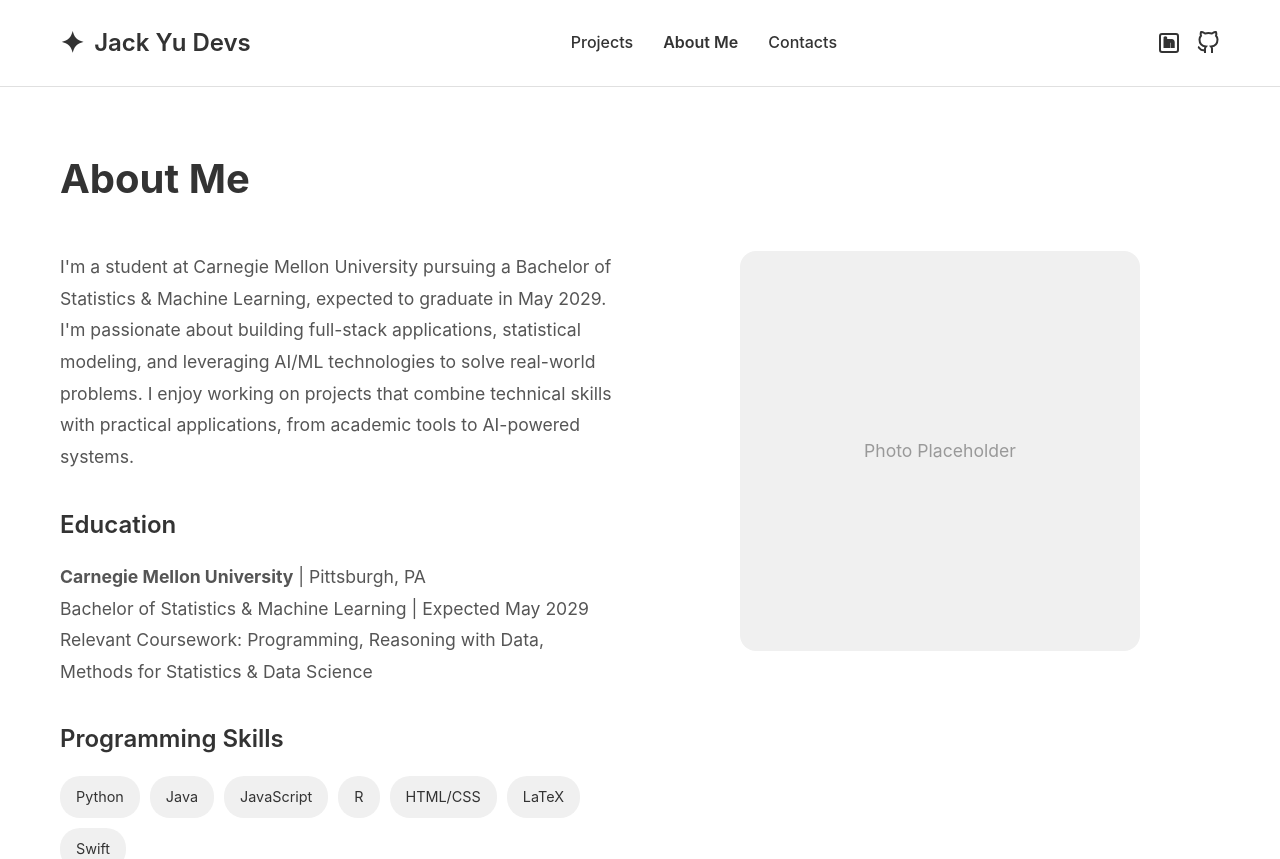
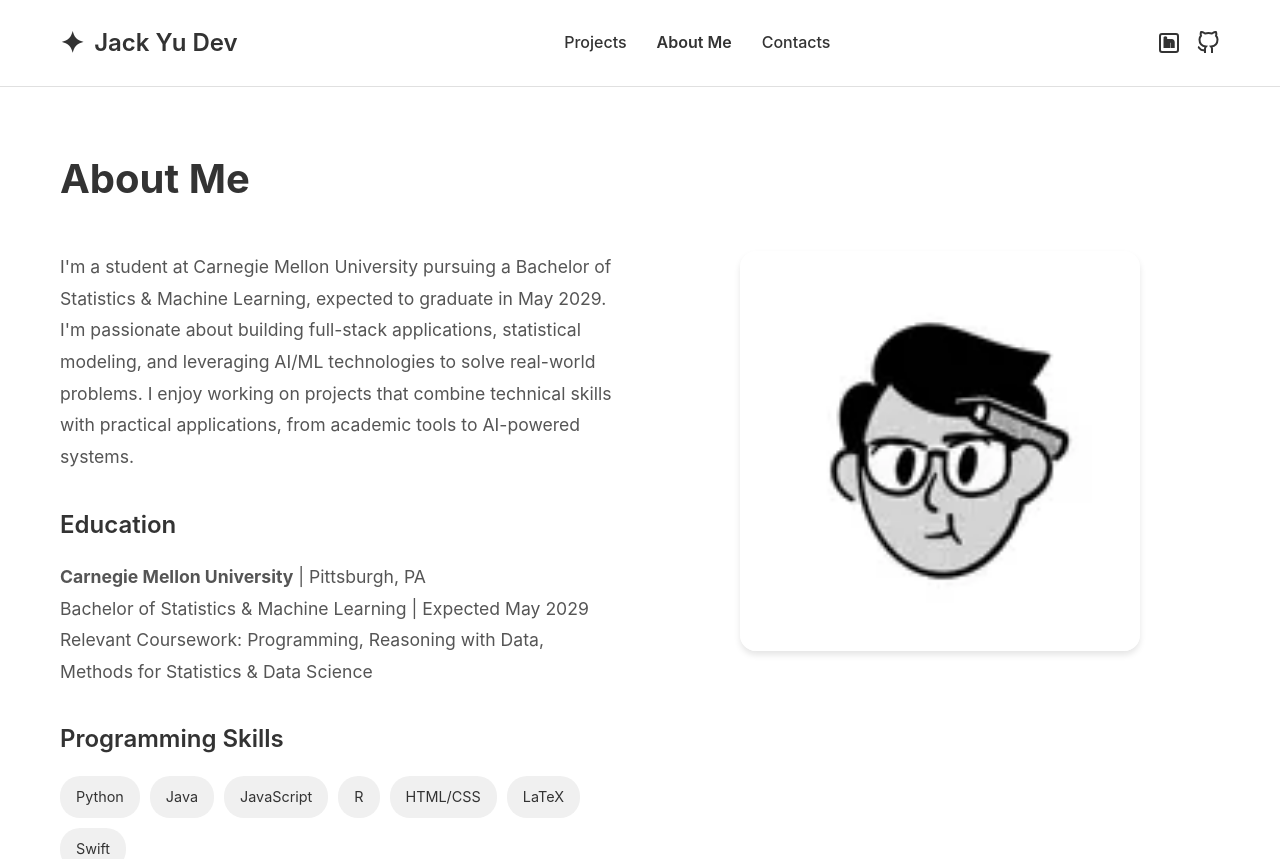
Before and after one commit to Jacky-111111/my-portfolio-site, a FastAPI app: page /about in a window 1280 px wide. Shown: the top 859 px of the page. Run offline with FastAPI, Linux system fonts and the light colour scheme.

Commit message:
photo update

```diff
--- a/main.py
+++ b/main.py
@@ -4,7 +4,7 @@
 from jinja2 import Environment, FileSystemLoader
 import os
 
-app = FastAPI(title="Jack Yu Devs Portfolio", description="Personal portfolio website")
+app = FastAPI(title="Jack Yu Dev Portfolio", description="Personal portfolio website")
 
 # Mount static files (CSS, JS, images)
 app.mount("/static", StaticFiles(directory="static"), name="static")
--- a/static/css/style.css
+++ b/static/css/style.css
@@ -338,6 +338,15 @@
     font-size: 1.1rem;
 }
 
+.about-photo-img {
+    width: 100%;
+    max-width: 400px;
+    aspect-ratio: 1;
+    border-radius: var(--border-radius);
+    object-fit: cover;
+    box-shadow: 0 4px 6px rgba(0, 0, 0, 0.1);
+}
+
 /* Contact Section */
 .contact-section {
     padding: 20px 0;
--- a/templates/about.html
+++ b/templates/about.html
@@ -1,6 +1,6 @@
 {% extends "base.html" %}
 
-{% block title %}About Me - Jack Yu Devs{% endblock %}
+{% block title %}About Me - Jack Yu Dev{% endblock %}
 
 {% block content %}
 <div class="container">
@@ -46,9 +46,7 @@
                 </div>
             </div>
             <div class="about-photo">
-                <div class="photo-placeholder">
-                    <span>Photo Placeholder</span>
-                </div>
+                <img src="/static/images/notion_avatar.png" alt="Jack Yu" class="about-photo-img">
             </div>
         </div>
     </section>
--- a/templates/base.html
+++ b/templates/base.html
@@ -3,7 +3,7 @@
 <head>
     <meta charset="UTF-8">
     <meta name="viewport" content="width=device-width, initial-scale=1.0">
-    <title>{% block title %}Jack Yu Devs - Portfolio{% endblock %}</title>
+    <title>{% block title %}Jack Yu Dev - Portfolio{% endblock %}</title>
     <link rel="stylesheet" href="/static/css/style.css">
     {% block extra_head %}{% endblock %}
 </head>
@@ -14,7 +14,7 @@
             <div class="header-content">
                 <div class="brand">
                     <span class="brand-icon">✦</span>
-                    <span class="brand-name">Jack Yu Devs</span>
+                    <span class="brand-name">Jack Yu Dev</span>
                 </div>
                 <nav class="nav">
                     <a href="/" class="nav-link">Projects</a>
--- a/templates/contact.html
+++ b/templates/contact.html
@@ -1,6 +1,6 @@
 {% extends "base.html" %}
 
-{% block title %}Contact - Jack Yu Devs{% endblock %}
+{% block title %}Contact - Jack Yu Dev{% endblock %}
 
 {% block content %}
 <div class="container">
--- a/templates/index.html
+++ b/templates/index.html
@@ -1,6 +1,6 @@
 {% extends "base.html" %}
 
-{% block title %}Projects - Jack Yu Devs{% endblock %}
+{% block title %}Projects - Jack Yu Dev{% endblock %}
 
 {% block content %}
 <div class="container">
```
Also changed, not shown: README.md, static/images/notion_avatar.png (added).
